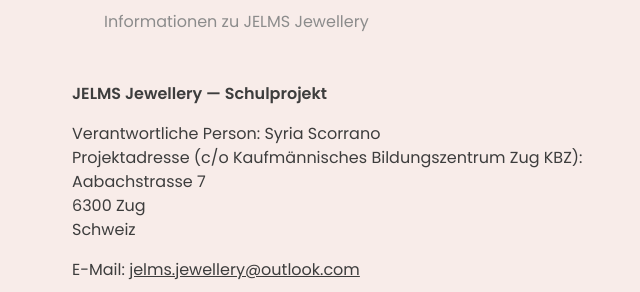
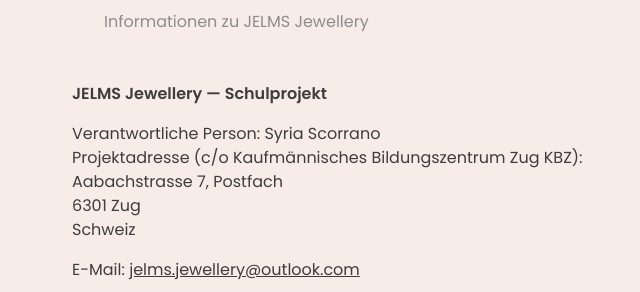
Before and after one commit to scorranosyria-jpg/JELMS-Jewellery, a website: page contact.html in a window 1280 px wide. Shown: the part 812-1104 px from the top of the page, 0-640 px from the left. Drawn offline with nearby package versions, Linux system fonts and the light colour scheme.

Commit message:
Correct KBZ project address

```diff
--- a/contact.html
+++ b/contact.html
@@ -55,8 +55,8 @@
       <p>
         Verantwortliche Person: Syria Scorrano<br>
         Projektadresse (c/o Kaufmännisches Bildungszentrum Zug KBZ):<br>
-        Aabachstrasse 7<br>
-        6300 Zug<br>
+        Aabachstrasse 7, Postfach<br>
+        6301 Zug<br>
         Schweiz
       </p>
       <p>
```
